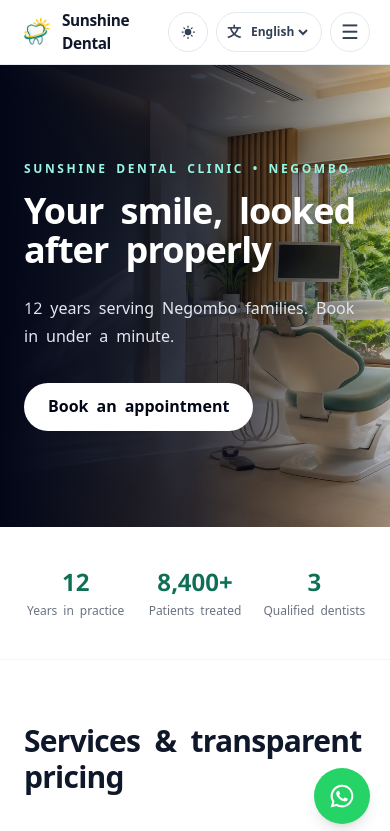
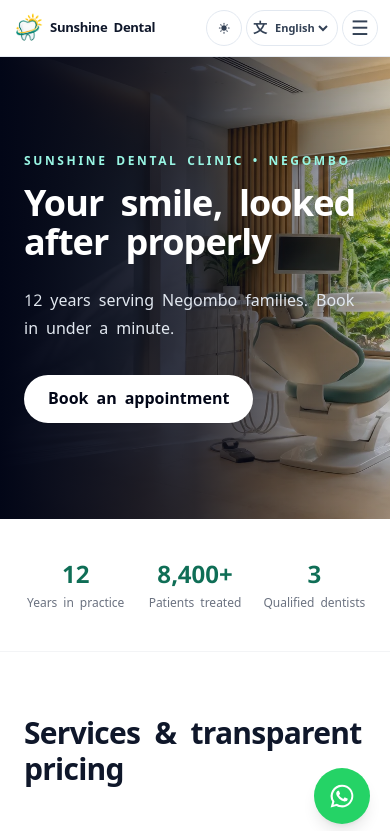
Before and after one commit to varshan2410/demo-sites, a Next.js app: page /clinic in a window 390 px wide. Shown: the top 831 px of the page. Built offline with nearby package versions, Linux system fonts and the light colour scheme.

Commit message:
feat: adjust component sizes and styles for improved layout consistency

```diff
--- a/app/globals.css
+++ b/app/globals.css
@@ -23,9 +23,14 @@
 }
 
 .brand-name {
-  font-size: 0.96rem;
+  font-size: 0.82rem;
   font-weight: 800;
   letter-spacing: -0.025em;
+}
+
+@media (min-width: 640px) {
+  .brand-logo { height: 2rem; width: 2rem; }
+  .brand-name { font-size: 0.96rem; }
 }
 
 /* Consistent, restrained interaction feedback for every action control. */
--- a/components/LanguageSwitcher.tsx
+++ b/components/LanguageSwitcher.tsx
@@ -6,10 +6,10 @@
 export default function LanguageSwitcher() {
   const { language, setLanguage } = useLanguage();
   return (
-    <label className="inline-flex h-10 items-center gap-1.5 rounded-full border border-slate-200 bg-white px-2.5 text-xs font-semibold text-slate-700 dark:border-slate-700 dark:bg-slate-900 dark:text-slate-100">
+    <label className="inline-flex h-9 items-center gap-1 rounded-full border border-slate-200 bg-white px-1.5 text-xs font-semibold text-slate-700 sm:h-10 sm:gap-1.5 sm:px-2.5 dark:border-slate-700 dark:bg-slate-900 dark:text-slate-100">
       <span aria-hidden="true" className="text-sm">文</span>
       <span className="hidden sm:inline">Language</span>
-      <select aria-label="Select language" value={language} onChange={(event) => setLanguage(event.target.value as Language)} className="h-8 cursor-pointer border-0 bg-transparent p-0 text-xs font-semibold text-slate-700 outline-none dark:bg-slate-900 dark:text-slate-100">
+      <select aria-label="Select language" value={language} onChange={(event) => setLanguage(event.target.value as Language)} className="h-7 max-w-[4.25rem] cursor-pointer border-0 bg-transparent p-0 text-[11px] font-semibold text-slate-700 outline-none sm:h-8 sm:max-w-none sm:text-xs dark:bg-slate-900 dark:text-slate-100">
         {Object.entries(languageNames).map(([code, name]) => <option key={code} value={code}>{name}</option>)}
       </select>
     </label>
--- a/components/SiteHeader.tsx
+++ b/components/SiteHeader.tsx
@@ -13,12 +13,12 @@
 
   return (
     <header className="sticky top-0 z-40 border-b border-slate-200/80 bg-white/95 backdrop-blur dark:border-slate-800 dark:bg-slate-950/95">
-      <div className="mx-auto flex h-16 max-w-6xl items-center justify-between px-5 sm:px-6">
-        <a href="#home" className="group inline-flex items-center gap-2.5 text-slate-900 dark:text-white" aria-label={`${config.theme.logoText} home`}>
+      <div className="mx-auto flex h-14 max-w-6xl items-center justify-between px-3 sm:h-16 sm:px-6">
+        <a href="#home" className="group inline-flex min-w-0 items-center gap-1.5 text-slate-900 dark:text-white sm:gap-2.5" aria-label={`${config.theme.logoText} home`}>
           <Image src={config.theme.logoImage} alt="" width={40} height={40} className="brand-logo" priority />
-          <span className="brand-name">{config.theme.logoText}</span>
+          <span className="brand-name whitespace-nowrap">{config.theme.logoText}</span>
         </a>
-        <div className="flex items-center gap-2">
+        <div className="flex shrink-0 items-center gap-1 sm:gap-2">
           <nav className="hidden items-center gap-1 md:flex" aria-label="Primary navigation">
             {config.navigation.map((item) => (
               <a
@@ -34,7 +34,7 @@
           <LanguageSwitcher />
           <button
             type="button"
-            className="inline-flex h-10 w-10 items-center justify-center rounded-full border border-slate-200 text-slate-700 md:hidden dark:border-slate-700 dark:text-slate-100"
+            className="inline-flex h-9 w-9 items-center justify-center rounded-full border border-slate-200 text-slate-700 md:hidden sm:h-10 sm:w-10 dark:border-slate-700 dark:text-slate-100"
             aria-label={isMenuOpen ? t("common.closeMenu", config.labels.closeMenuLabel) : t("common.openMenu", config.labels.menuLabel)}
             aria-expanded={isMenuOpen}
             aria-controls="mobile-navigation"
--- a/components/ThemeToggle.tsx
+++ b/components/ThemeToggle.tsx
@@ -27,9 +27,9 @@
       type="button"
       onClick={toggleTheme}
       aria-label={label}
-      className="inline-flex h-10 w-10 items-center justify-center rounded-full border border-slate-200 bg-white text-slate-700 transition hover:border-slate-300 hover:bg-slate-50 focus:outline-none focus:ring-2 focus:ring-[var(--color-primary)] dark:border-slate-700 dark:bg-slate-900 dark:text-slate-100 dark:hover:bg-slate-800"
+      className="inline-flex h-9 w-9 items-center justify-center rounded-full border border-slate-200 bg-white text-slate-700 transition hover:border-slate-300 hover:bg-slate-50 focus:outline-none focus:ring-2 focus:ring-[var(--color-primary)] sm:h-10 sm:w-10 dark:border-slate-700 dark:bg-slate-900 dark:text-slate-100 dark:hover:bg-slate-800"
     >
-      <svg viewBox="0 0 24 24" aria-hidden="true" className="h-5 w-5">
+      <svg viewBox="0 0 24 24" aria-hidden="true" className="h-4 w-4 sm:h-5 sm:w-5">
         {isDark ? (
           <path fill="currentColor" d="M12 3a9 9 0 1 0 9 9c0-.55-.45-1-1-1a7 7 0 0 1-7-7c0-.55-.45-1-1-1Z" />
         ) : (
```
